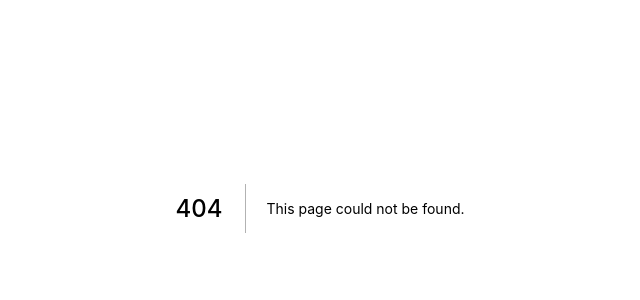
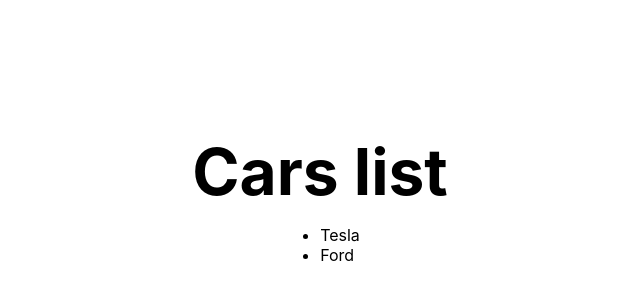
Before and after one commit to azula9713/jleo_svue-frontend, a Next.js app: page /cars in a window 1280 px wide. Before the commit this address had no page. Shown: the part 192-492 px from the top of the page, without its empty margins (320-960 px from the left). Built offline with nearby package versions, Linux system fonts and the light colour scheme.

Commit message:
initial commit

```diff
--- a/pages/api/hello.js
+++ /dev/null
@@ -1,5 +0,0 @@
-// Next.js API route support: https://nextjs.org/docs/api-routes/introduction
-
-export default function handler(req, res) {
-  res.status(200).json({ name: 'John Doe' })
-}
--- /dev/null
+++ b/pages/cars/index.js
@@ -0,0 +1,25 @@
+import Link from "next/link";
+import styles from "../../styles/Home.module.css";
+
+export default function CarsList(props) {
+  return (
+    <div className={styles.container}>
+      <main className={styles.main}>
+        <h1 className={styles.title}>Cars list</h1>
+
+        <ul>
+          <li>
+            <Link href="/cars/tesla">
+              <a>Tesla</a>
+            </Link>
+          </li>
+          <li>
+            <Link href="/cars/ford">
+              <a>Ford</a>
+            </Link>
+          </li>
+        </ul>
+      </main>
+    </div>
+  );
+}
--- /dev/null
+++ b/pages/hello.js
@@ -0,0 +1,3 @@
+export default function Hello(req, res) {
+  return <h1>Helloo</h1>;
+}
--- /dev/null
+++ b/public/cars.json
@@ -0,0 +1 @@
+["tesla", "ford"]
--- /dev/null
+++ b/public/ford.json
@@ -0,0 +1,5 @@
+{
+  "id": "ford",
+  "color": "blue",
+  "image": "https://images.unsplash.com/photo-1551830820-330a71b99659?ixid=MXwxMjA3fDB8MHxwaG90by1wYWdlfHx8fGVufDB8fHw%3D&ixlib=rb-1.2.1&auto=format&fit=crop&w=1350&q=80"
+}
--- /dev/null
+++ b/public/tesla.json
@@ -0,0 +1,5 @@
+{
+  "id": "tesla",
+  "color": "white",
+  "image": "https://images.unsplash.com/photo-1561580125-028ee3bd62eb?ixid=MXwxMjA3fDB8MHxwaG90by1wYWdlfHx8fGVufDB8fHw%3D&ixlib=rb-1.2.1&auto=format&fit=crop&w=1350&q=80"
+}
--- a/styles/Home.module.css
+++ b/styles/Home.module.css
@@ -1,10 +1,14 @@
 .container {
-  padding: 0 2rem;
+  min-height: 100vh;
+  padding: 0 0.5rem;
+  display: flex;
+  flex-direction: column;
+  justify-content: center;
+  align-items: center;
 }
 
 .main {
-  min-height: 100vh;
-  padding: 4rem 0;
+  padding: 5rem 0;
   flex: 1;
   display: flex;
   flex-direction: column;
@@ -13,19 +17,22 @@
 }
 
 .footer {
+  width: 100%;
+  height: 100px;
+  border-top: 1px solid #eaeaea;
   display: flex;
-  flex: 1;
-  padding: 2rem 0;
-  border-top: 1px solid #eaeaea;
   justify-content: center;
   align-items: center;
+}
+
+.footer img {
+  margin-left: 0.5rem;
 }
 
 .footer a {
   display: flex;
   justify-content: center;
   align-items: center;
-  flex-grow: 1;
 }
 
 .title a {
@@ -51,7 +58,6 @@
 }
 
 .description {
-  margin: 4rem 0;
   line-height: 1.5;
   font-size: 1.5rem;
 }
@@ -71,10 +77,12 @@
   justify-content: center;
   flex-wrap: wrap;
   max-width: 800px;
+  margin-top: 3rem;
 }
 
 .card {
   margin: 1rem;
+  flex-basis: 45%;
   padding: 1.5rem;
   text-align: left;
   color: inherit;
@@ -82,7 +90,6 @@
   border: 1px solid #eaeaea;
   border-radius: 10px;
   transition: color 0.15s ease, border-color 0.15s ease;
-  max-width: 300px;
 }
 
 .card:hover,
@@ -92,7 +99,7 @@
   border-color: #0070f3;
 }
 
-.card h2 {
+.card h3 {
   margin: 0 0 1rem 0;
   font-size: 1.5rem;
 }
@@ -105,7 +112,6 @@
 
 .logo {
   height: 1em;
-  margin-left: 0.5rem;
 }
 
 @media (max-width: 600px) {
```
Also changed, not shown: pages/cars/[id].js (added, +55 -0 lines).
